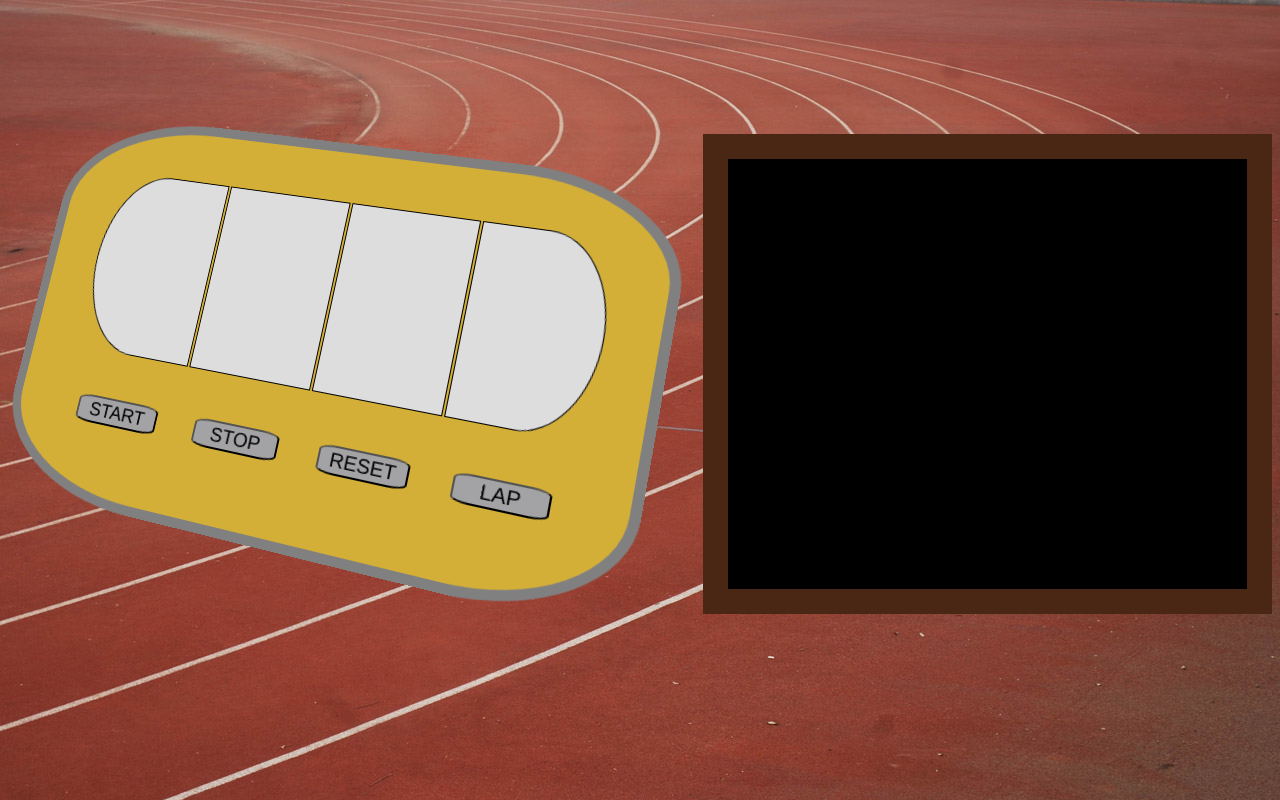
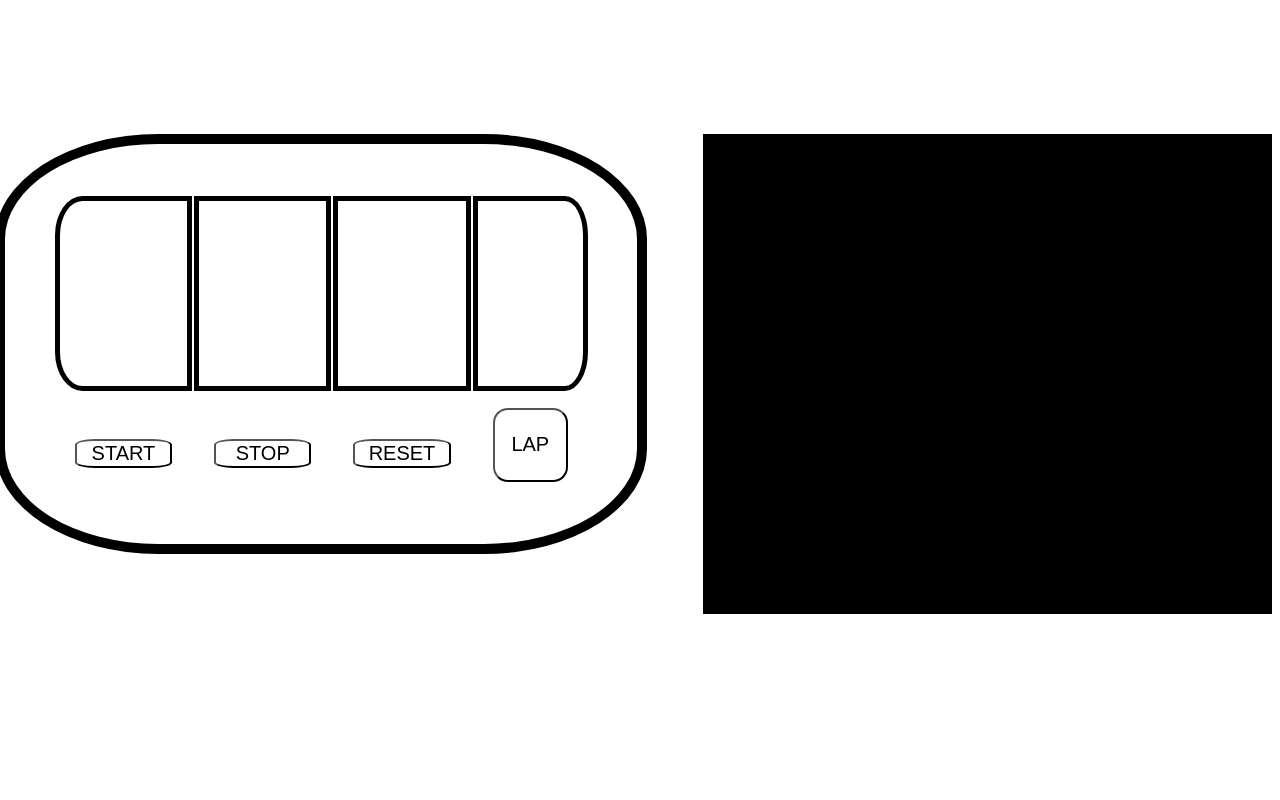
Before and after one commit to fourloops/StopwatchFO, a plain HTML site: page index.html in a window 1280 px wide. Drawn offline with Linux system fonts and the light colour scheme; a web font is replaced by a local one.

Commit message:
whiteblack

```diff
--- a/style.css
+++ b/style.css
@@ -3,7 +3,7 @@ body *{
 }
 body {
 
-    background-image: url(assets/track2.jpg) ;
+    background-color: white ;
 }
 
 /*---- STYLING THE STOPWATCH QUADRANT -----*/
@@ -15,13 +15,12 @@ body {
     margin-left: -1%;
 }
 #display {
-    background-color: #D4AF37;
+    background-color: white;
     width: 100%;
-    border: 10px solid grey;
+    border: 10px solid black;
     font-size: 5em;
     text-align: center;
     border-radius: 25%;
-    transform: rotateY(-15deg) rotateX(10deg) rotateZ(10deg) ;
     z-index: 2;
 }
 
@@ -38,7 +37,7 @@ table {
 
 #time {
     height: 75%;
-    background-color: #9a9a9a;
+    background-color: #white;
     border-radius: 15%;
     font-family: digital-7,monospace;
     font-size: 1.2em;
@@ -50,15 +49,15 @@ table {
 }
 
 #time td {
-    background-color: #DDDDDD;
-    border: 1px solid black;
+    background-color: white;
+    border: 5px solid black;
 }
 
 #time td:first-child {
-    border-radius: 80% 0 0 80%;
+    border-radius: 20% 0 0 20%;
 }
 #time td:last-child {
-    border-radius: 0 80% 80% 0;
+    border-radius: 0 20% 20% 0;
 }
 
 #buttons {
@@ -72,7 +71,7 @@ button {
     margin: 25% 0 25% 0;
     border-radius: 20%;
     font-size: 0.25em;
-    background-color: #A3A3A5;
+    background-color: white;
     color: black;
 }
 
@@ -83,7 +82,7 @@ button:focus {
 td {
     padding: 0 20px;
     width: 25%;
-    color: #DDDDDD;
+    color: white;
 }
 
 
@@ -105,10 +104,10 @@ td {
     overflow-y: auto;
     float:right;
     background-color: black;
-    color: grey;
+    color: white;
     z-index:4;
     font-size:50px;
-    border: 25px solid #4A2714;
+    border: 25px solid black;
     line-height: 1em;
     font-family: 'Droid Sans Mono', monospace ;
 }
```
